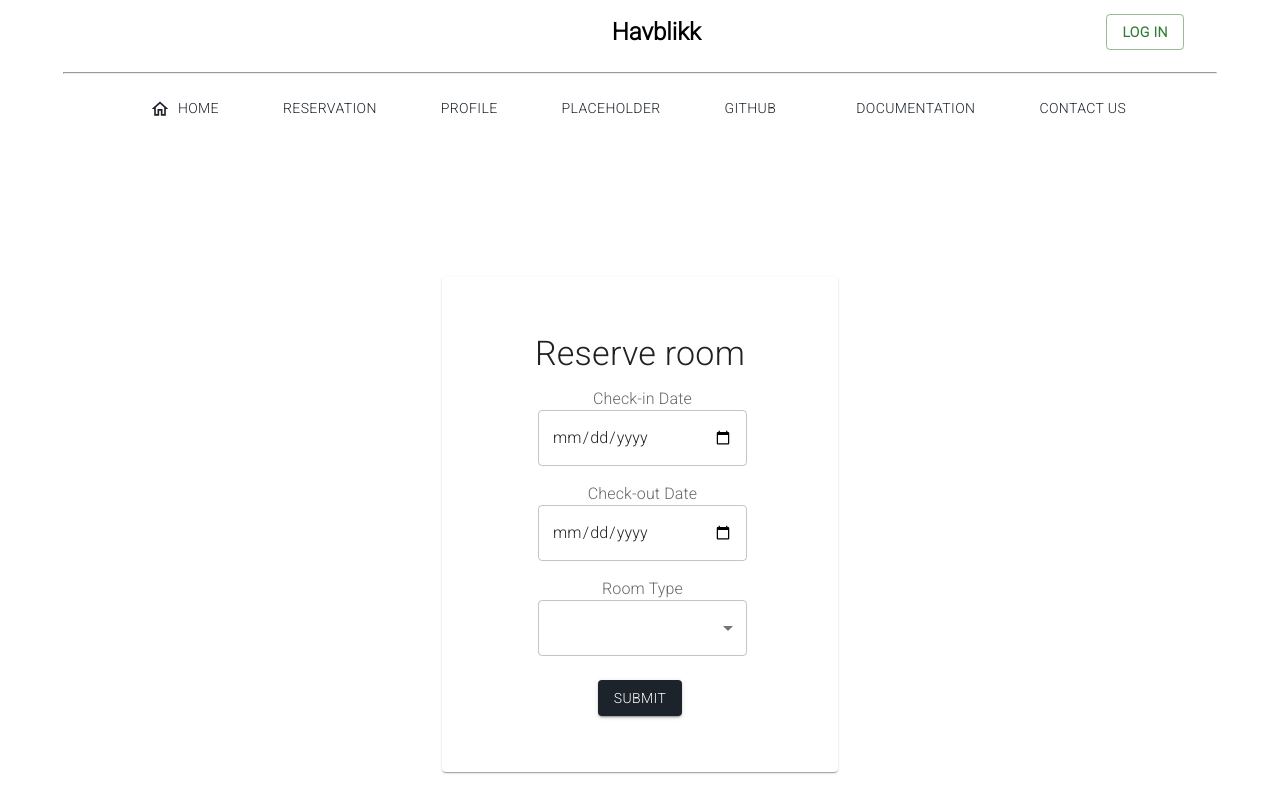
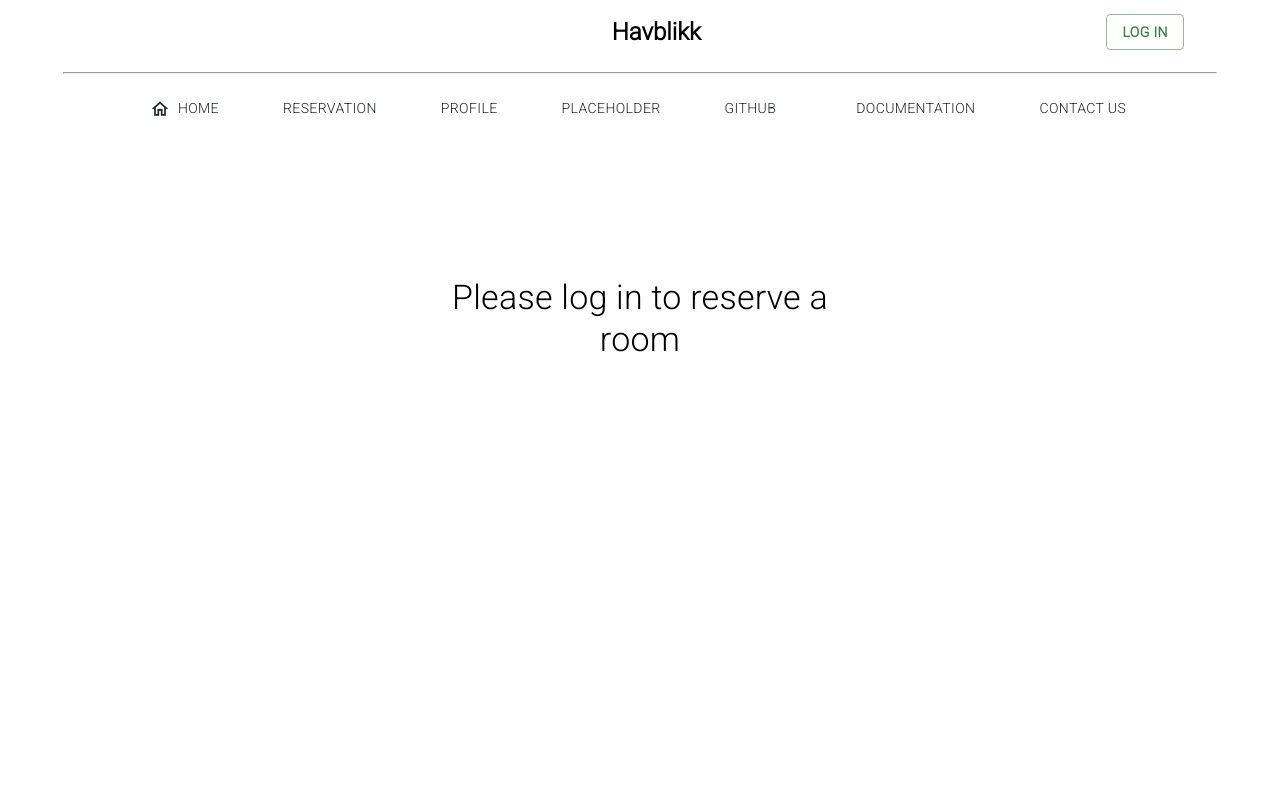
Before and after one commit to sundehakon/Hotell-React, a React (Create React App) app: page /reservation in a window 1280 px wide. Built offline with nearby package versions, Linux system fonts and the light colour scheme; no server answers.

Commit message:
Make unregistered users unable to reserve rooms

```diff
--- a/src/components/room.js
+++ b/src/components/room.js
@@ -37,6 +37,7 @@ const ReservationForm = () => {
         }
     };
 
+    if (isAuthenticated) {
     return (
         <Container maxWidth="xs" sx={{ textAlign: 'center' }}>
             <Paper sx={{ padding: 7 }}>
@@ -96,6 +97,15 @@ const ReservationForm = () => {
             </Paper>
         </Container>
     );
+} else {
+    return (
+        <Container maxWidth="xs" sx={{ textAlign: 'center' }}>
+            <Typography variant="h4" gutterBottom>
+                Please log in to reserve a room
+            </Typography>
+        </Container>
+    );
+}
 };
 
 export default ReservationForm;
```
